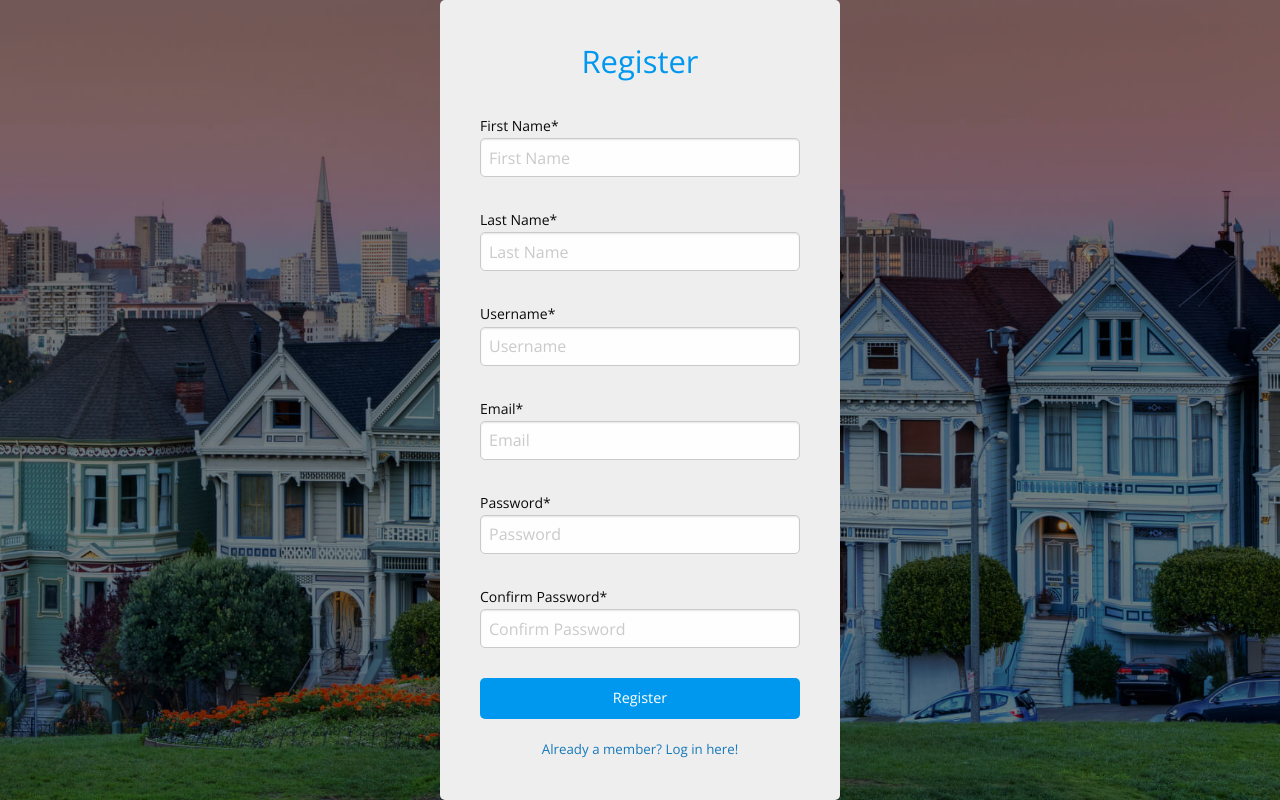
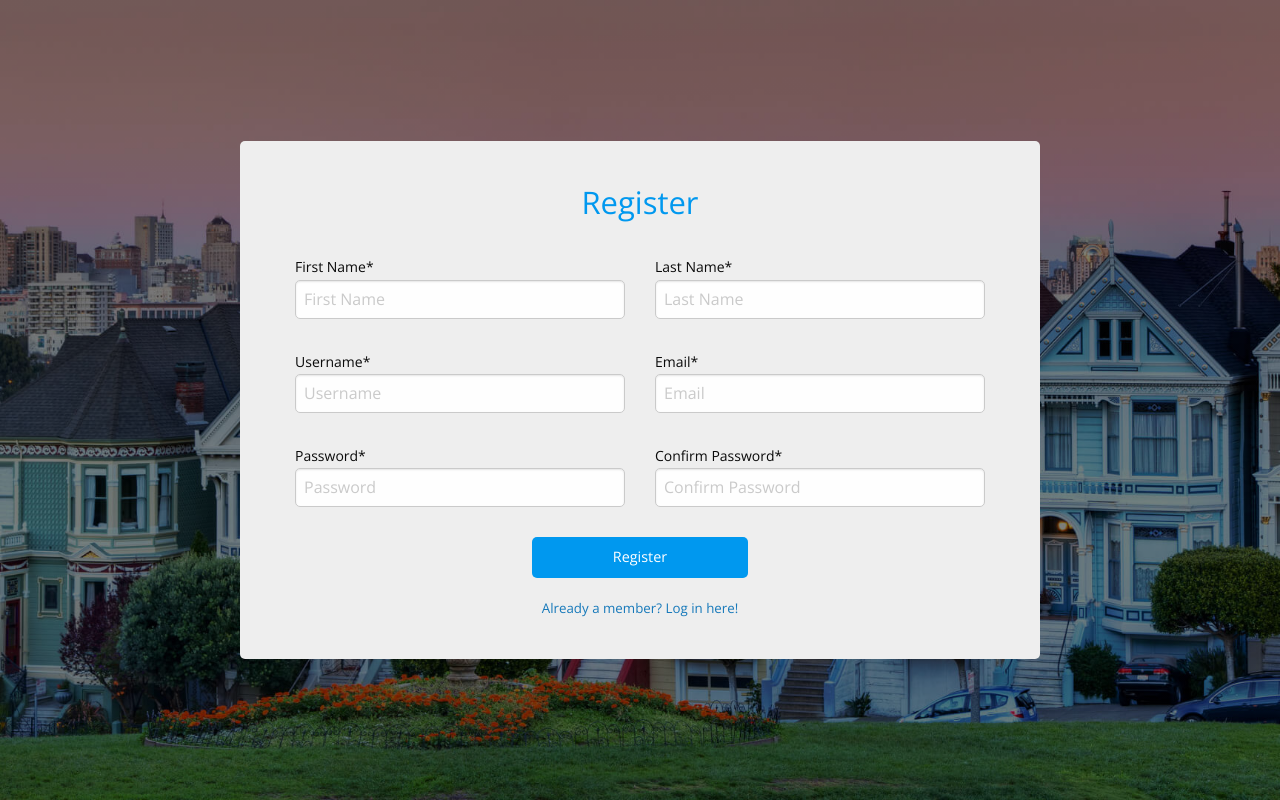
Before and after one commit to brandond98/real_estate, a Django app: template templates/apps/accounts/register.html in a window 1280 px wide. Run offline with Django 3.2, Linux system fonts and the light colour scheme; the template is opened without the code that fills it, so the values that code supplies are empty; some libraries are stand-ins or nearby versions.

Commit message:
updated register page

```diff
--- a/real_estate/static/css/app.css
+++ b/real_estate/static/css/app.css
@@ -511,6 +511,10 @@
         padding: 40px;
         display: table;
     }
+.log-in-box.register {
+
+  width: 800px;
+}
 
   .log-in-box h3 {
     text-align: center;
@@ -530,6 +534,13 @@
     color: #fff;
     background: #0098ef;
     margin-bottom: 20px;
+    padding-right: 0.9375rem;
+    padding-left: 0.9375rem;
+  }
+
+  .log-in-box.register .button {
+
+    width: 30%;
   }
 
   .log-in-box p {
--- a/templates/apps/accounts/register.html
+++ b/templates/apps/accounts/register.html
@@ -16,31 +16,45 @@
 
 <body>
   <div class="login-page">
-    <div class="log-in-box">
+    <div class="log-in-box register">
       <h3>Register</h3>
       <form action="{% url 'register' %}" method="POST">
         {% csrf_token %}
+        <div class="grid-x grid-padding-x">
+          <div class="medium-6 cell">
             <label>First Name*
               <input type="text" placeholder="First Name" required>
             </label>
+          </div>
+          <div class="medium-6 cell">
             <label>Last Name*
               <input type="text" placeholder="Last Name" required>
             </label>
+          </div>
+          <div class="medium-6 cell">
             <label>Username*
               <input type="text" placeholder="Username" required>
             </label>
+          </div>
+          <div class="medium-6 cell">
             <label>Email*
               <input type="text" placeholder="Email" required>
             </label>
+          </div>
+          <div class="medium-6 cell">
             <label>Password*
               <input type="password" placeholder="Password" required>
             </label>
+          </div>
+          <div class="medium-6 cell">
             <label>Confirm Password*
               <input type="password" placeholder="Confirm Password" required>
             </label>
-        <button type="submit" class="button">Register</button>
+          </div>
+          <button type="submit" class="button float-center">Register</button>
+      </form>
+    </div>
     <p><a href="{% url 'login' %}">Already a member? Log in here!</a></p>
-      </form>
   </div>
   </div>
 </body>
```
Lines whose indentation alone changed are shown as unchanged.
